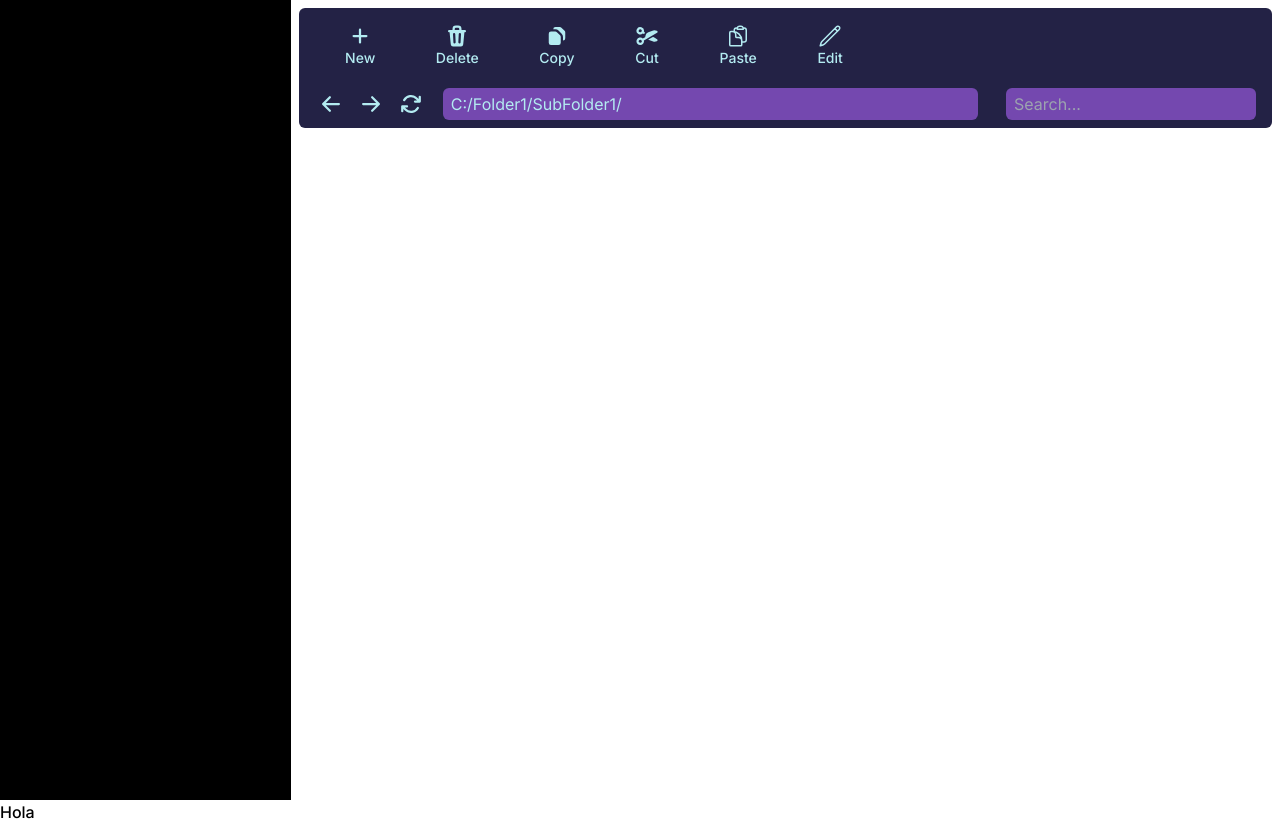
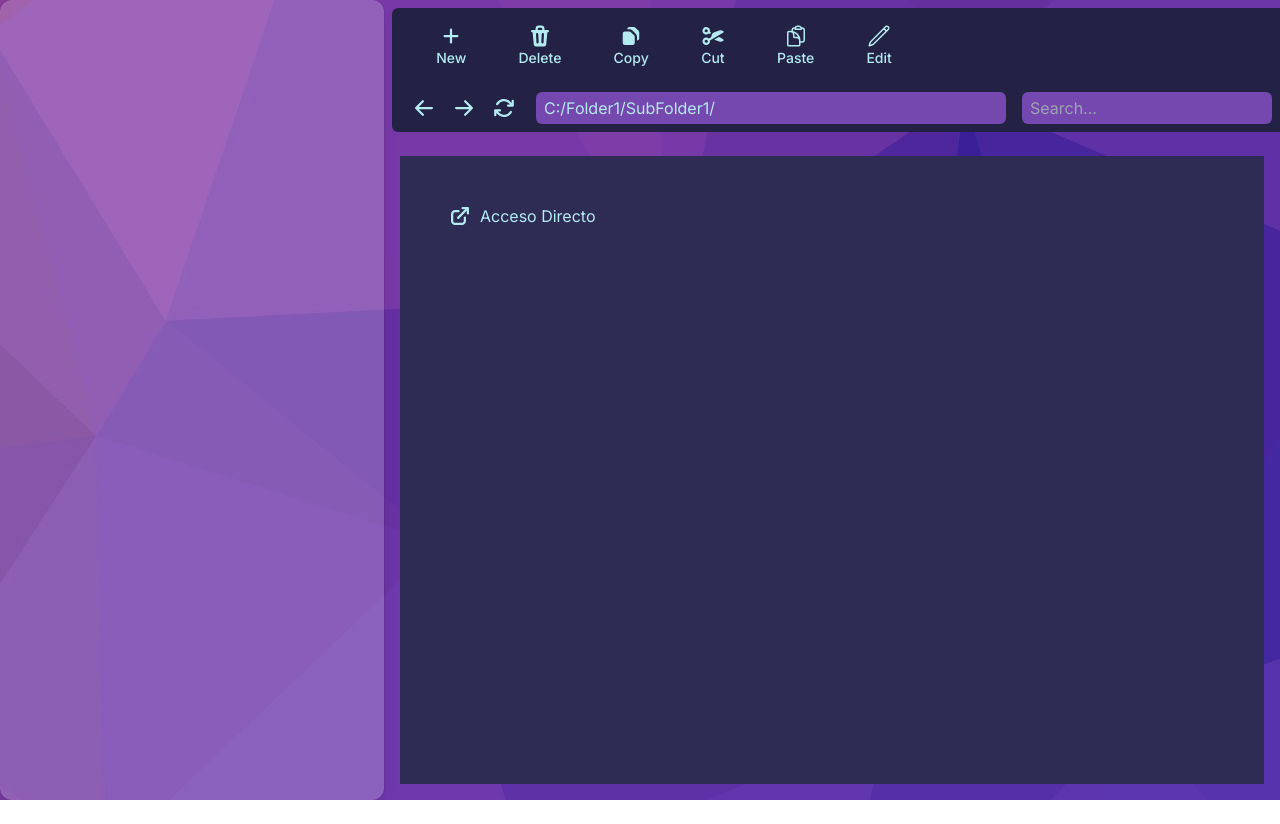
Before and after one commit to ZoombieAlc/coffee-files-client, a React (Vite) app: page / in a window 1280 px wide. After the commit the page ends 800 px from the top, so only its background shows below. Built offline with nearby package versions, Linux system fonts and the light colour scheme.

Commit message:
item component

```diff
--- a/src/App.tsx
+++ b/src/App.tsx
@@ -1,13 +1,18 @@
+import Item from "./components/atoms/item";
 import ToolBar from "./components/organisms/toolBar";
 
 function App() {
   return (
     <>
-      <div className="flex">
-        <div className="bg-black h-screen w-96"></div>
-        <ToolBar />
+      <div className="flex h-screen bg-wallpaper1">
+        <div className="isolate aspect-video rounded-xl bg-white/20 shadow-lg ring-1 ring-black/5 h-screen w-96"></div>
+        <div className="flex flex-col w-full">
+          <ToolBar />
+          <div className="bg-coffee_violet_dark flex-grow m-4 overflow-auto flex flex-col p-10">
+            <Item type="directAcces" name="Acceso Directo" />
+          </div>
+        </div>
       </div>
-      <p className="font-inter font-medium">Hola</p>
     </>
   );
 }
--- /dev/null
+++ b/src/components/atoms/item/index.tsx
@@ -0,0 +1,29 @@
+import {
+  ArrowTopRightOnSquareIcon,
+  DocumentIcon,
+  FolderIcon,
+  ServerIcon,
+} from "@heroicons/react/16/solid";
+
+type ItemProps = {
+  type: "folder" | "file" | "disk" | "directAcces";
+  name: string;
+};
+
+const icons = {
+  folder: FolderIcon,
+  file: DocumentIcon,
+  disk: ServerIcon,
+  directAcces: ArrowTopRightOnSquareIcon,
+};
+
+const Item = ({ type, name }: ItemProps) => {
+  const IconComponent = icons[type];
+  return (
+    <div className="flex items-center p-2 rounded-md">
+      <IconComponent className="w-6 h-6 text-coffee_text_pale_blue" />
+      <p className="ml-2 text-coffee_text_pale_blue">{name}</p>
+    </div>
+  );
+};
+export default Item;
--- a/src/components/organisms/toolBar/index.tsx
+++ b/src/components/organisms/toolBar/index.tsx
@@ -12,32 +12,44 @@ import { ClipboardDocumentIcon } from "@heroicons/react/24/outline";
 
 function ToolBar() {
   return (
-    <div className="m-2 p-2 bg-coffee_violet_darker  w-full flex flex-col rounded-md gap-1 font-inter h-1/6 text-coffee_text_pale_blue">
-      <div className="p-2 font-medium text-sm flex flex-row justify-around overflow-x-auto w-3/5">
+    <div className="m-2 p-2 bg-coffee_violet_darker w-full flex flex-col rounded-md gap-2 font-inter text-coffee_text_pale_blue">
+      <div className="p-2 font-medium text-sm flex flex-row justify-start sm:justify-evenly gap-6 sm:w-3/5 overflow-x-auto">
+        <button>
           <div className="flex flex-col items-center">
             <PlusIcon className="w-6" />
             <p>New</p>
           </div>
+        </button>
+        <button>
           <div className="flex flex-col items-center">
             <TrashIcon className="w-6" />
             <p>Delete</p>
           </div>
+        </button>
+        <button>
           <div className="flex flex-col items-center">
             <DocumentDuplicateIcon className="w-6" />
             <p>Copy</p>
           </div>
+        </button>
+        <button>
           <div className="flex flex-col items-center">
             <ScissorsIcon className="w-6" />
             <p>Cut</p>
           </div>
+        </button>
+        <button>
           <div className="flex flex-col items-center">
             <ClipboardDocumentIcon className="w-6" />
             <p>Paste</p>
           </div>
+        </button>
+        <button>
           <div className="flex flex-col items-center">
             <PencilIcon className="w-6" />
             <p>Edit</p>
           </div>
+        </button>
       </div>
 
       <div className="flex flex-row justify-between items-center gap-4 px-2 mt-2">
@@ -53,13 +65,13 @@ function ToolBar() {
           </button>
         </div>
 
-        <div className="flex flex-grow items-center gap-7">
+        <div className="flex flex-grow items-center gap-4">
           <div className="flex-grow bg-coffee_violet_light rounded-md px-2 py-1 flex items-center">
             C:/Folder1/SubFolder1/
           </div>
           <input
             placeholder="Search..."
-            className="bg-coffee_violet_light rounded-md px-2 py-1 w-auto"
+            className="bg-coffee_violet_light rounded-md px-2 py-1 flex-shrink"
           />
         </div>
       </div>
--- a/src/index.css
+++ b/src/index.css
@@ -12,6 +12,5 @@ body {
   margin: 0;
   width: 100vw;
   height: 100vh;
-  display: flex;
-  flex-direction: column;
+  overflow: hidden;
 }
```
Also changed, not shown: src/components/organisms/itemPanel/index.tsx (added). Lines whose indentation alone changed are shown as unchanged.
